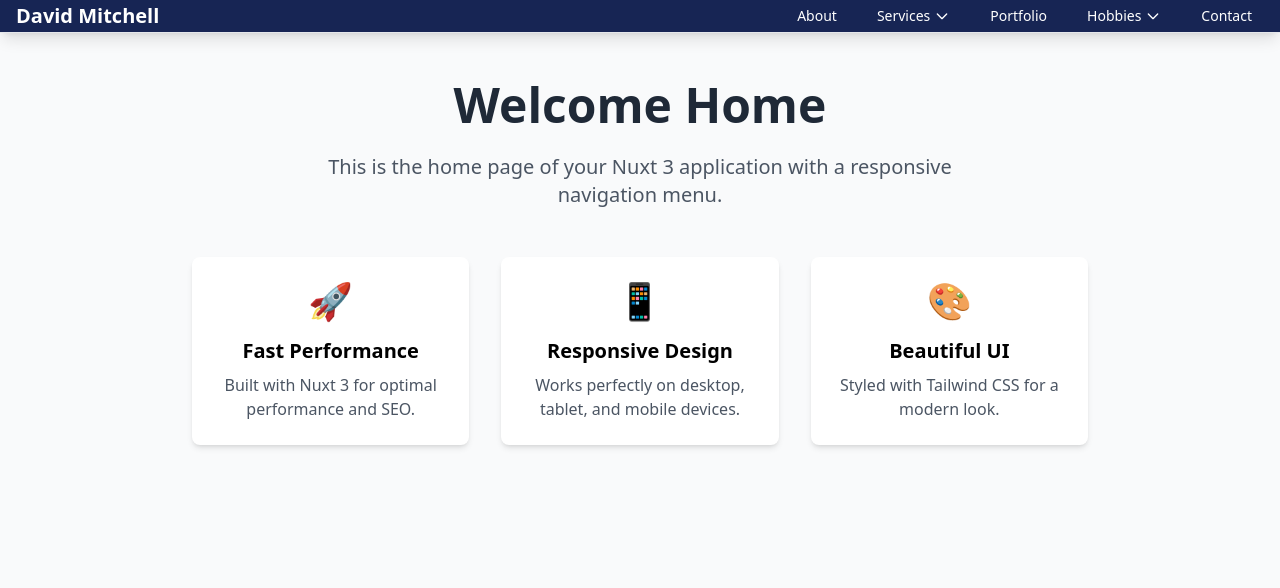
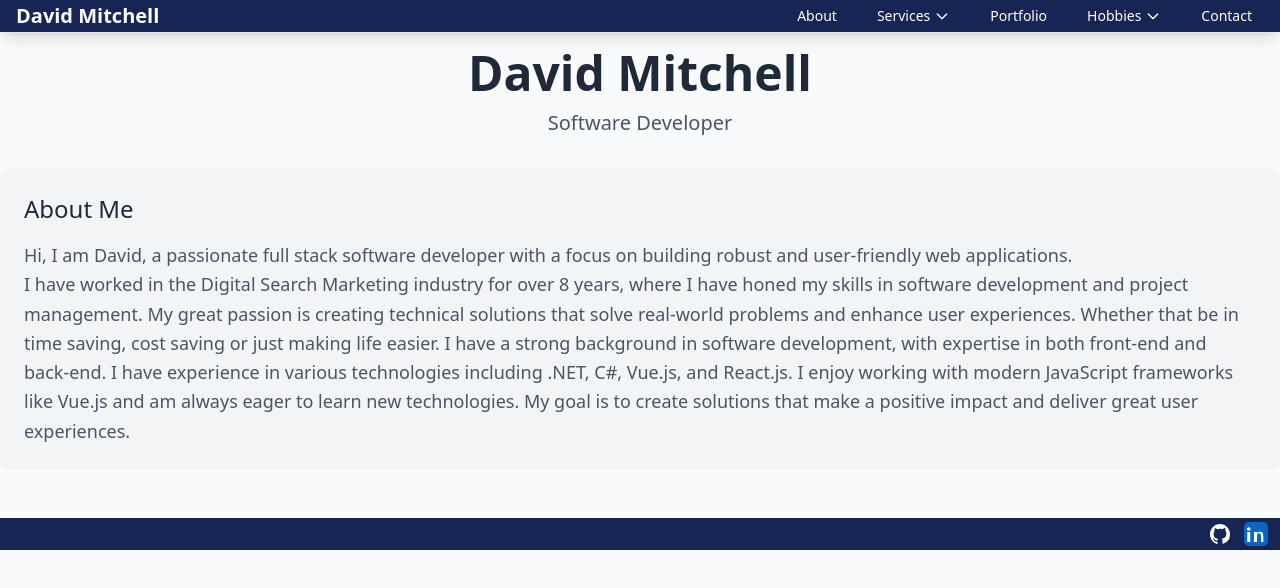
Before and after one commit to david-p-mitchell/david-p-mitchell.uk, a Nuxt app: page / in a window 1280 px wide. Shown: the top 588 px of the page. Built offline with nearby package versions, Linux system fonts and the light colour scheme.

Commit message:
changing home page

```diff
--- a/pages/index.vue
+++ b/pages/index.vue
@@ -1,41 +1,25 @@
 <template>
     <div class="body">
-  <div class="container mx-auto px-4 py-12">
-    <div class="text-center mb-12">
-      <h1 class="text-5xl font-bold text-gray-800 mb-6">Welcome Home</h1>
-      <p class="text-xl text-gray-600 max-w-2xl mx-auto">
-        This is the home page of your Nuxt 3 application with a responsive navigation menu.
-      </p>
-    </div>
-
-    <div class="grid md:grid-cols-3 gap-8 max-w-4xl mx-auto">
-      <div class="bg-white p-6 rounded-lg shadow-md text-center">
-        <div class="text-blue-600 text-4xl mb-4">🚀</div>
-        <h3 class="text-xl font-semibold mb-2">Fast Performance</h3>
-        <p class="text-gray-600">Built with Nuxt 3 for optimal performance and SEO.</p>
+      <div class="container mx-auto px-4 py-4">
+        <div class="text-center mb-2">
+          <h1 class="text-5xl font-bold text-gray-800 mb-3 py-0 my-0">David Mitchell</h1>
+          <p class="text-xl text-gray-600 max-w-2xl mx-auto py-0 mb-0">Software Developer</p>
+        </div>
       </div>
-
-      <div class="bg-white p-6 rounded-lg shadow-md text-center">
-        <div class="text-blue-600 text-4xl mb-4">📱</div>
-        <h3 class="text-xl font-semibold mb-2">Responsive Design</h3>
-        <p class="text-gray-600">Works perfectly on desktop, tablet, and mobile devices.</p>
-      </div>
-
-      <div class="bg-white p-6 rounded-lg shadow-md text-center">
-        <div class="text-blue-600 text-4xl mb-4">🎨</div>
-        <h3 class="text-xl font-semibold mb-2">Beautiful UI</h3>
-        <p class="text-gray-600">Styled with Tailwind CSS for a modern look.</p>
-      </div>
-    </div>
-  </div>
+      <About />
+      <footer class="mt-12">
+        <Footer />
+      </footer>
   </div>
 </template>
 
 <script setup>
+import About from '@/components/About.vue';
+
 useHead({
-  title: 'Home - My Nuxt App',
+  title: 'David Mitchell',
   meta: [
-    { name: 'description', content: 'Welcome to my Nuxt 3 application' }
+    { name: 'description', content: 'David Mitchell, Software Developer, working in .net, C#, Vue.js and Reactjs' }
   ]
 })
 </script>
```
